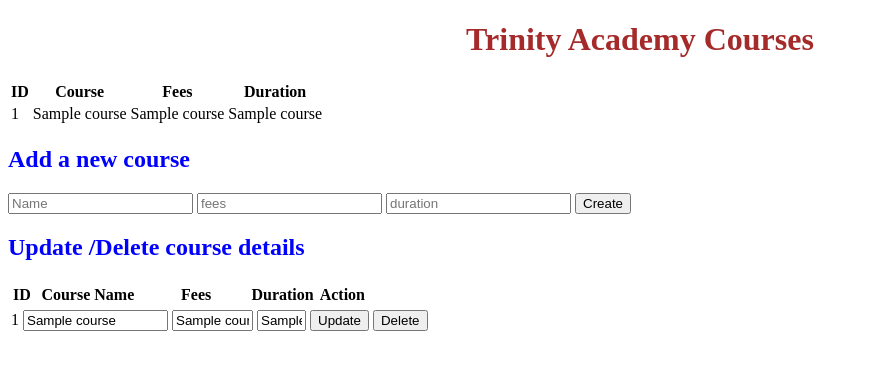
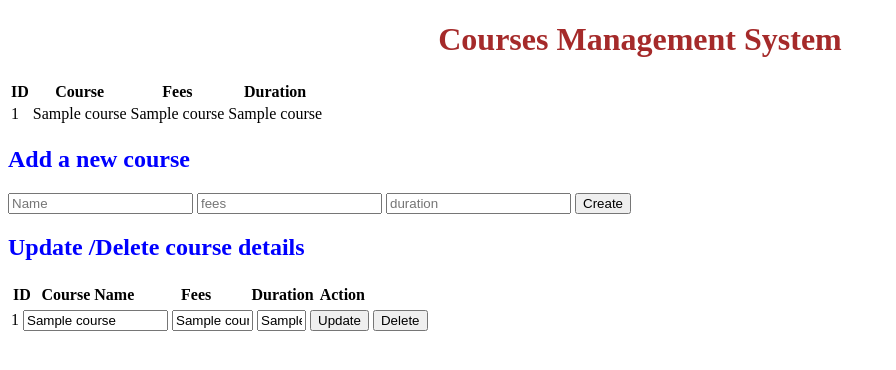
Before and after one commit to Dinahalem/flask-PostgreSQL, a Flask app: page / in a window 1280 px wide. Shown: the top 370 px of the page, without its empty margins (0-896 px from the left). Run offline with Flask 3, Linux system fonts and the light colour scheme; a database or web service that is not in the repository returns one stand-in record (values such as "Sample title"); some libraries are stand-ins or nearby versions.

Commit message:
update html

```diff
--- a/templates/index.html
+++ b/templates/index.html
@@ -1,4 +1,4 @@
-<!DOCTYPE html>
+ <!DOCTYPE html>
 <html lang="en">
 <head>
     <meta charset="UTF-8">
@@ -22,7 +22,7 @@
     </style>
 </head>
 <body>
- <h1 style="color:brown;text-align: center">Trinity Academy Courses</h1>
+ <h1 style="color:brown;text-align: center">Courses Management System</h1>
   <table>
       <thead>
           <tr>
```
